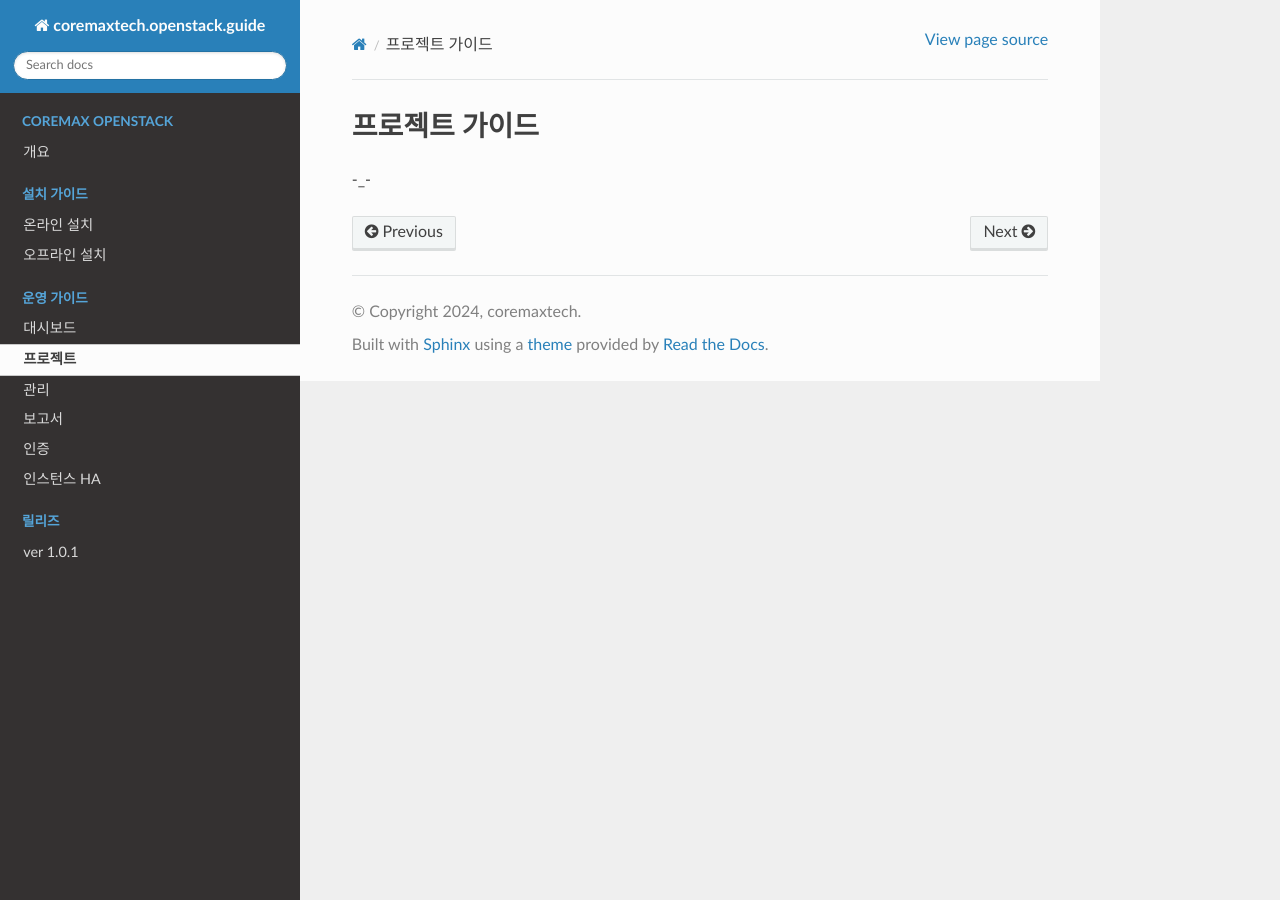
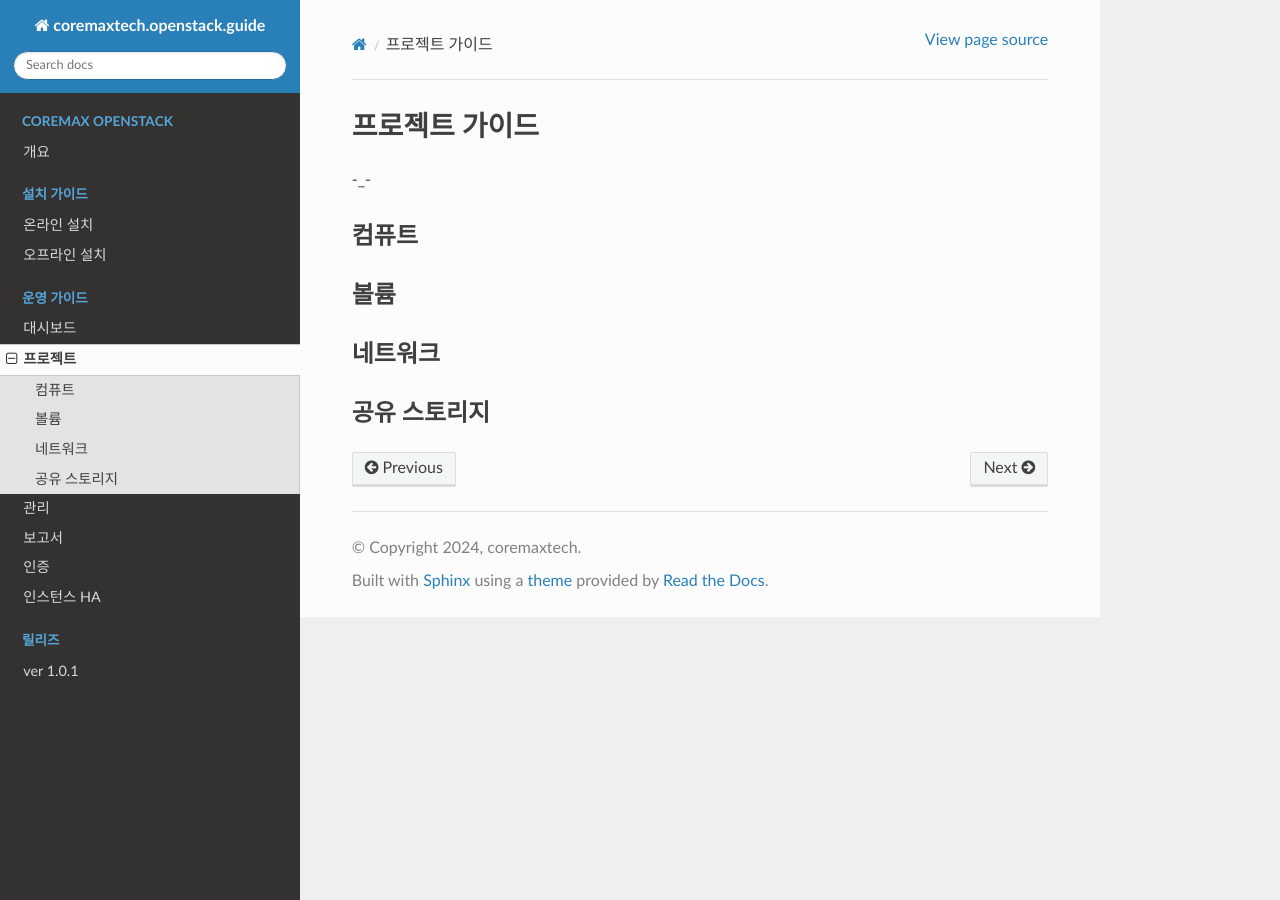
Before and after one commit to hoonhee92/install_tutorial.ver-0.1, a Sphinx documentation site: the page built from docs/source/operation/project.rst, in a window 1280 px wide. Built offline with Sphinx 7.4.7 and the Read the Docs theme 3.1.0, drawn with Linux system fonts in a browser that asks for light colours.

Commit message:
Update project.rst

```diff
--- a/docs/source/operation/project.rst
+++ b/docs/source/operation/project.rst
@@ -2,3 +2,19 @@
 =====================
 
 -_-
+
+
+컴퓨트
+------------
+
+
+볼륨
+------------
+
+
+네트워크
+------------
+
+
+공유 스토리지
+------------
```
